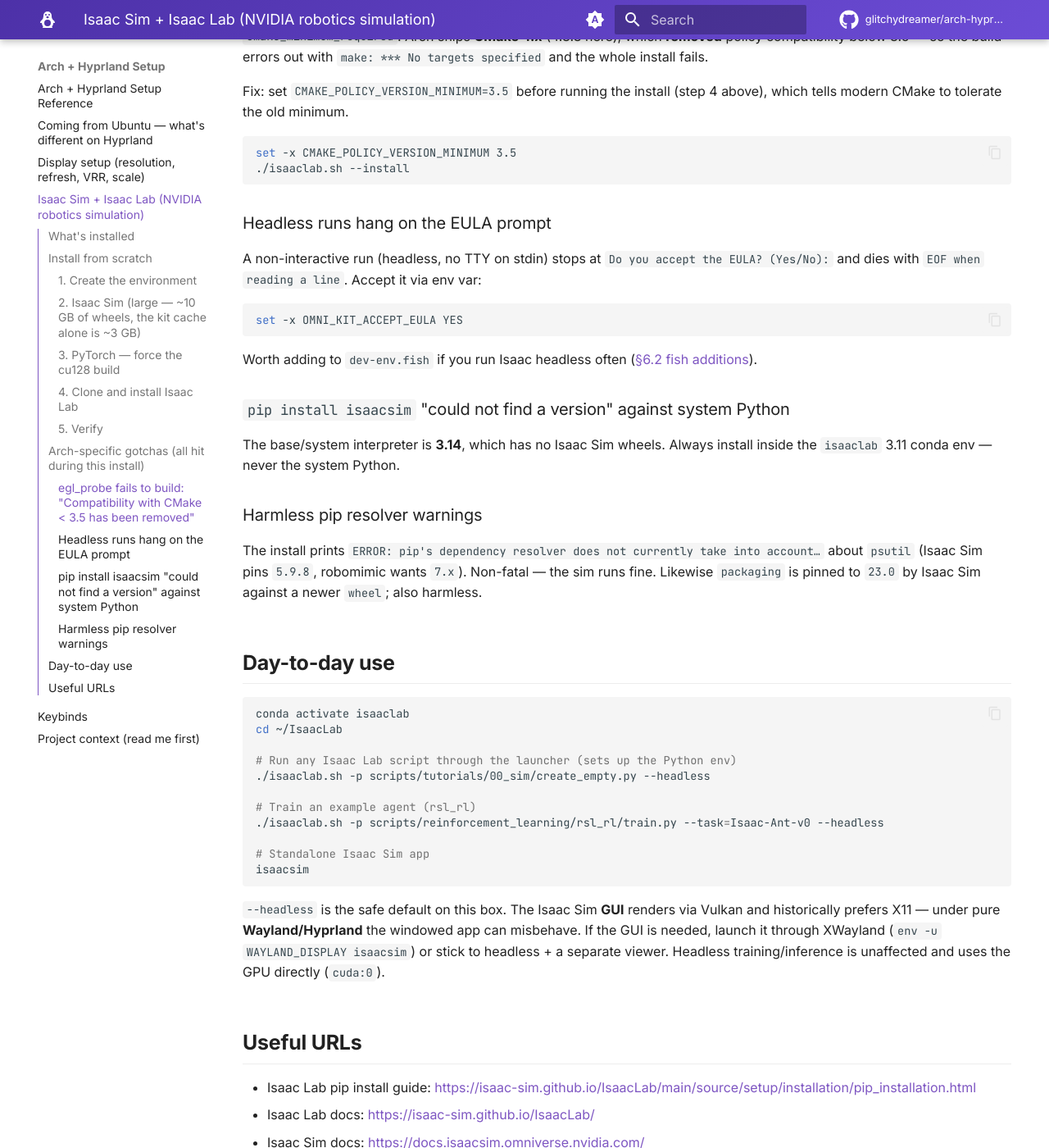
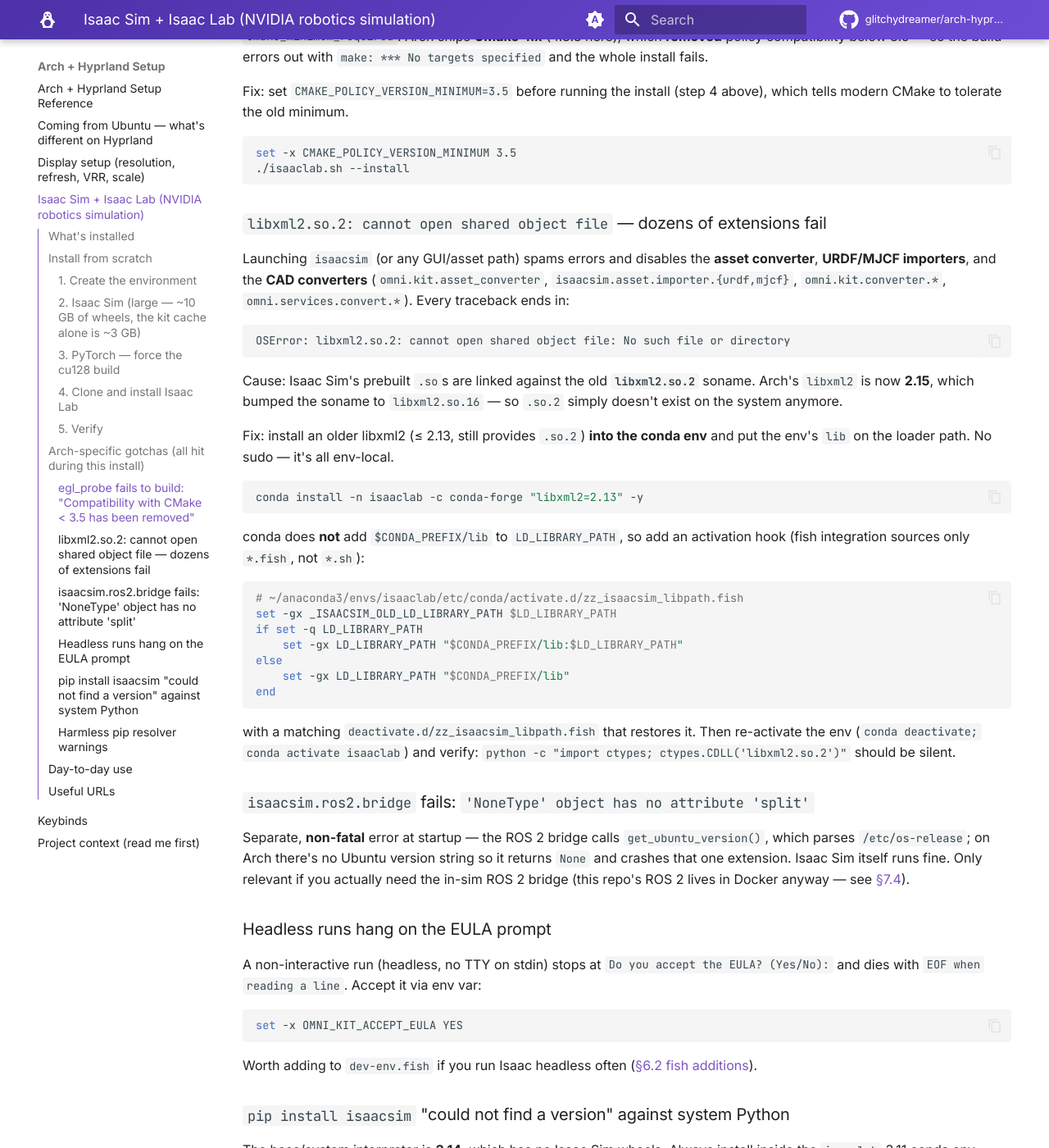
Before and after one commit to glitchydreamer/arch-hyprland-setup, an MkDocs documentation site: the page built from docs/isaac-sim.md, in a window 1280 px wide and 1400 px high, scrolled down 2374 px. Shown: the whole window at 82% size. Built offline with MkDocs 1.6.1 and Material for MkDocs 9.7.7, drawn with Linux system fonts in a browser that asks for light colours; comment, search, counter and statistics services are not loaded.

Commit message:
docs(isaac-sim): fix libxml2.so.2 missing on Arch (libxml2 2.15 soname bump)
Arch's libxml2 2.15 bumped the soname to .so.16; Isaac Sim's prebuilt libs
need .so.2. Install libxml2=2.13 into the env + a fish activate.d hook to put
$CONDA_PREFIX/lib on LD_LIBRARY_PATH. Also note the non-fatal ROS2 bridge
get_ubuntu_version crash on Arch.

Co-Authored-By: Claude Opus 4.7 <noreply@anthropic.com>

````diff
--- a/docs/isaac-sim.md
+++ b/docs/isaac-sim.md
@@ -107,6 +107,54 @@ set -x CMAKE_POLICY_VERSION_MINIMUM 3.5
 ./isaaclab.sh --install
 ```
 
+### `libxml2.so.2: cannot open shared object file` — dozens of extensions fail
+
+Launching `isaacsim` (or any GUI/asset path) spams errors and disables the
+**asset converter**, **URDF/MJCF importers**, and the **CAD converters**
+(`omni.kit.asset_converter`, `isaacsim.asset.importer.{urdf,mjcf}`,
+`omni.kit.converter.*`, `omni.services.convert.*`). Every traceback ends in:
+
+```
+OSError: libxml2.so.2: cannot open shared object file: No such file or directory
+```
+
+Cause: Isaac Sim's prebuilt `.so`s are linked against the old **`libxml2.so.2`**
+soname. Arch's `libxml2` is now **2.15**, which bumped the soname to
+`libxml2.so.16` — so `.so.2` simply doesn't exist on the system anymore.
+
+Fix: install an older libxml2 (≤ 2.13, still provides `.so.2`) **into the conda
+env** and put the env's `lib` on the loader path. No sudo — it's all env-local.
+
+```fish
+conda install -n isaaclab -c conda-forge "libxml2=2.13" -y
+```
+
+conda does **not** add `$CONDA_PREFIX/lib` to `LD_LIBRARY_PATH`, so add an
+activation hook (fish integration sources only `*.fish`, not `*.sh`):
+
+```fish
+# ~/anaconda3/envs/isaaclab/etc/conda/activate.d/zz_isaacsim_libpath.fish
+set -gx _ISAACSIM_OLD_LD_LIBRARY_PATH $LD_LIBRARY_PATH
+if set -q LD_LIBRARY_PATH
+    set -gx LD_LIBRARY_PATH "$CONDA_PREFIX/lib:$LD_LIBRARY_PATH"
+else
+    set -gx LD_LIBRARY_PATH "$CONDA_PREFIX/lib"
+end
+```
+
+with a matching `deactivate.d/zz_isaacsim_libpath.fish` that restores it. Then
+re-activate the env (`conda deactivate; conda activate isaaclab`) and verify:
+`python -c "import ctypes; ctypes.CDLL('libxml2.so.2')"` should be silent.
+
+### `isaacsim.ros2.bridge` fails: `'NoneType' object has no attribute 'split'`
+
+Separate, **non-fatal** error at startup — the ROS 2 bridge calls
+`get_ubuntu_version()`, which parses `/etc/os-release`; on Arch there's no Ubuntu
+version string so it returns `None` and crashes that one extension. Isaac Sim
+itself runs fine. Only relevant if you actually need the in-sim ROS 2 bridge
+(this repo's ROS 2 lives in Docker anyway — see
+[§7.4](index.md#74-ros-2-jazzy-via-docker)).
+
 ### Headless runs hang on the EULA prompt
 
 A non-interactive run (headless, no TTY on stdin) stops at
````
